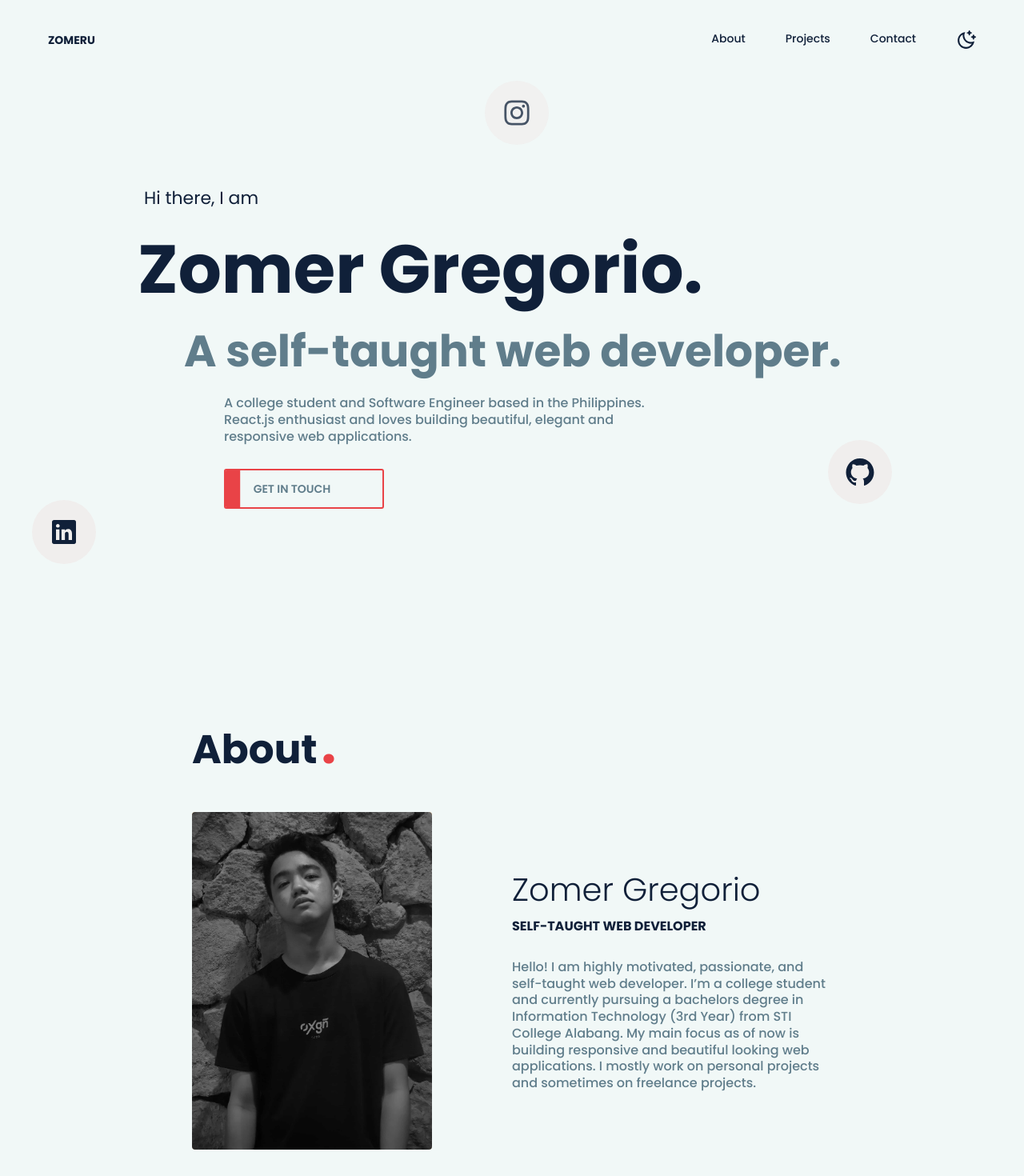
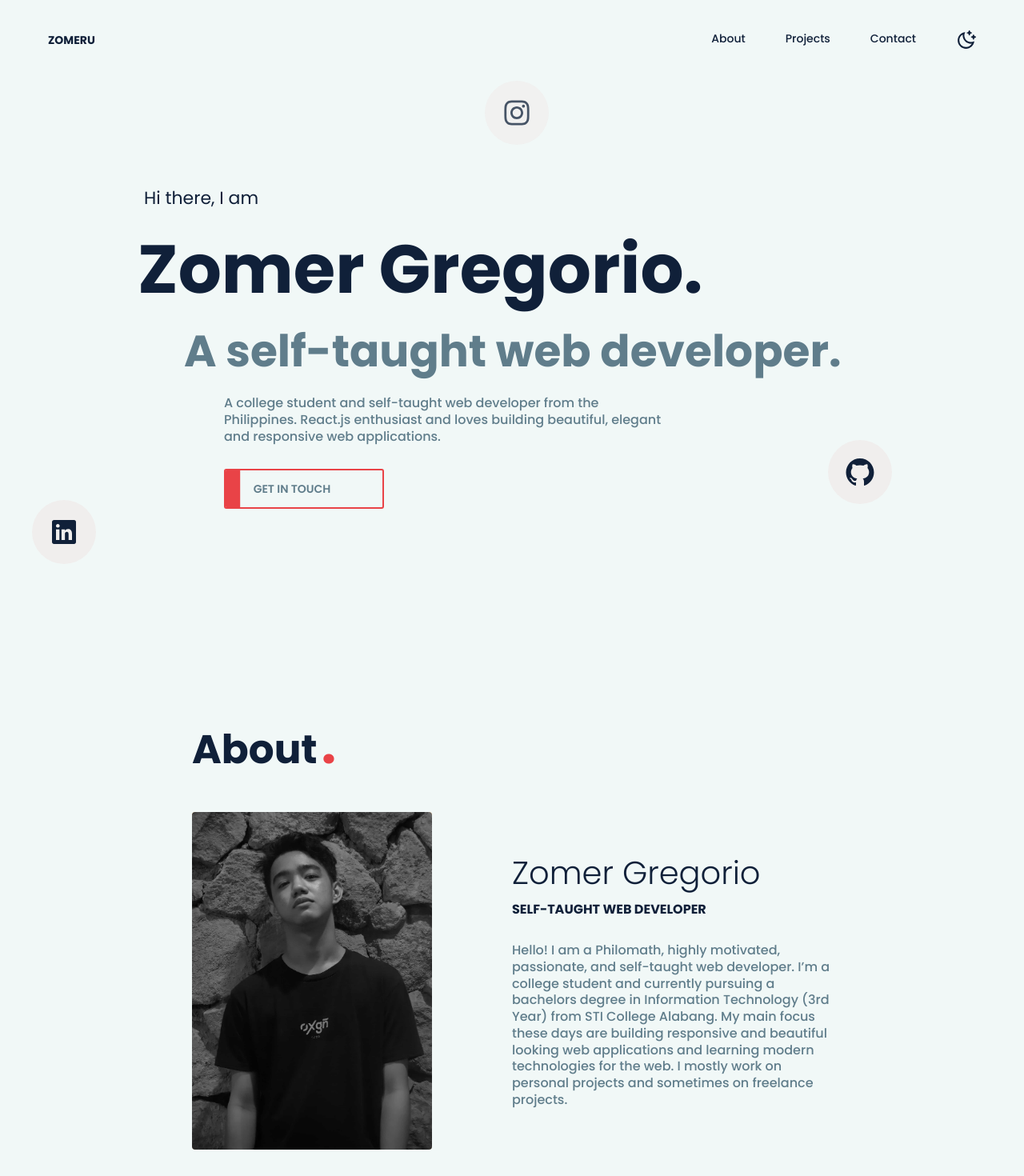
Before and after one commit to zomeru/portfolio, a Next.js app: page / in a window 1280 px wide. Shown: the top 1470 px of the page at 80% size. Built offline with nearby package versions, Linux system fonts and the light colour scheme.

Commit message:
Little tweaks

```diff
--- a/src/components/sections/about.tsx
+++ b/src/components/sections/about.tsx
@@ -25,12 +25,13 @@ const About = () => {
           <h3>Zomer Gregorio</h3>
           <h4>Self-taught Web Developer</h4>
           <p>
-            Hello! I am highly motivated, passionate, and self-taught web
-            developer. I&rsquo;m a college student and currently pursuing a
-            bachelors degree in Information Technology (3rd Year) from STI
-            College Alabang. My main focus as of now is building responsive and
-            beautiful looking web applications. I mostly work on personal
-            projects and sometimes on freelance projects.
+            Hello! I am a Philomath, highly motivated, passionate, and
+            self-taught web developer. I&rsquo;m a college student and currently
+            pursuing a bachelors degree in Information Technology (3rd Year)
+            from STI College Alabang. My main focus these days are building
+            responsive and beautiful looking web applications and learning
+            modern technologies for the web. I mostly work on personal projects
+            and sometimes on freelance projects.
           </p>
         </div>
         <div className='image-wrapper-square hidden-image'>
--- a/src/components/sections/hero.tsx
+++ b/src/components/sections/hero.tsx
@@ -14,9 +14,9 @@ const Hero = () => {
   const three = <h3>A self-taught web developer.</h3>;
   const four = (
     <p className='four'>
-      A college student and Software Engineer based in the Philippines. React.js
-      enthusiast and loves building beautiful, elegant and responsive web
-      applications.
+      A college student and self-taught web developer from the Philippines.
+      React.js enthusiast and loves building beautiful, elegant and responsive
+      web applications.
     </p>
   );
 
```
